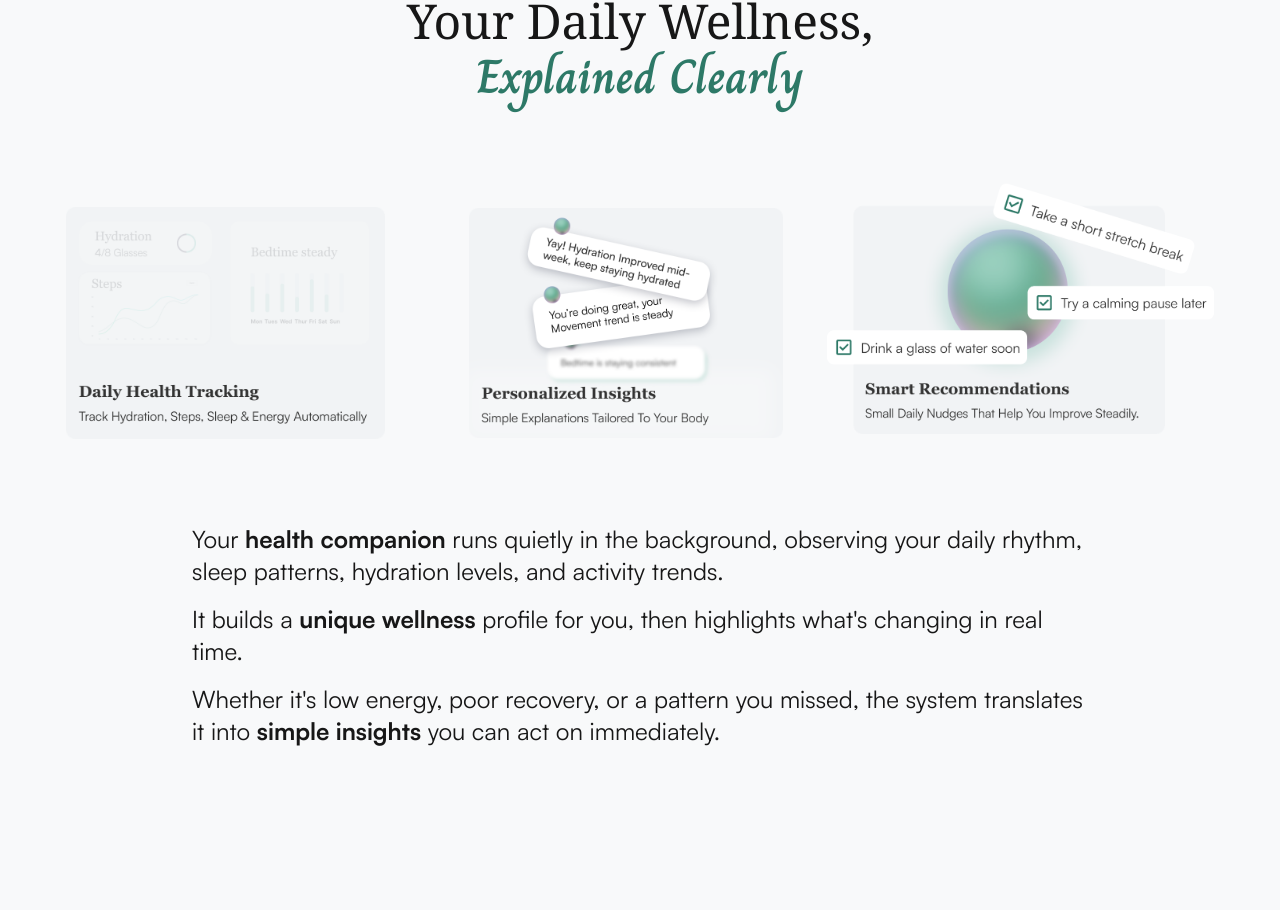
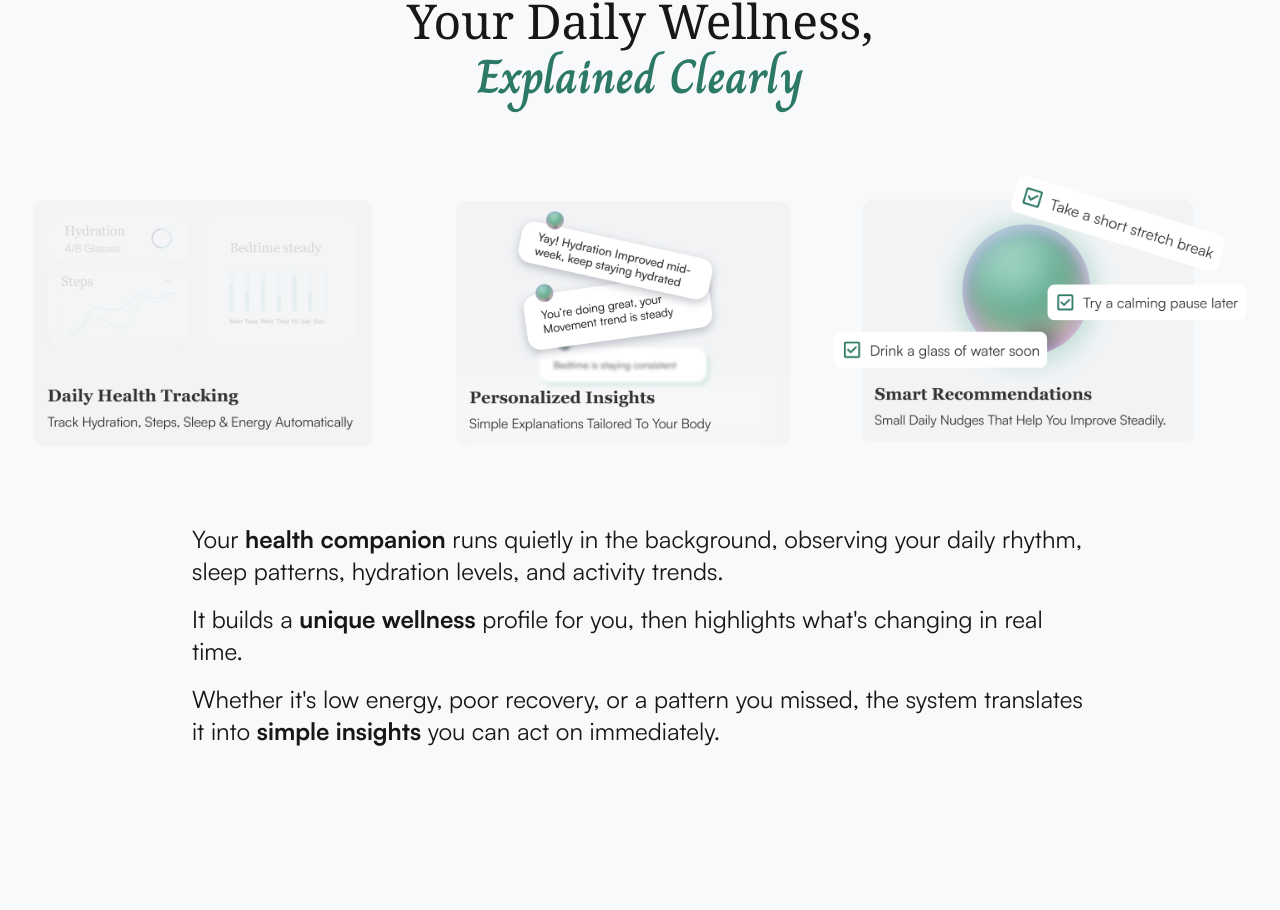
Before and after one commit to Osotatanekeeni/vita-ai, a Next.js app: page / in a window 1280 px wide. Shown: the part 2051-2961 px from the top of the page. Built offline with nearby package versions, Linux system fonts and the light colour scheme; a web font is replaced by a local one.

Commit message:
feat:adjusted the width of the wellness images

```diff
--- a/app/sections/Wellness.tsx
+++ b/app/sections/Wellness.tsx
@@ -49,7 +49,7 @@ export default function Wellness() {
         </p>
       </div>
 
-      <div className="flex flex-col md:flex-row items-end justify-center gap-6 md:gap-10 lg:gap-20 mt-6 md:mt-8 w-full max-w-6xl">
+      <div className="flex flex-col md:flex-row items-end justify-center gap-6 md:gap-10 lg:gap-20 mt-6 md:mt-8 w-full">
         {/* Health Tracking - with transition (4 images) */}
         <div className="relative w-full md:w-auto h-[250px] md:h-[280px] lg:h-[320px]">
           <Image
```
